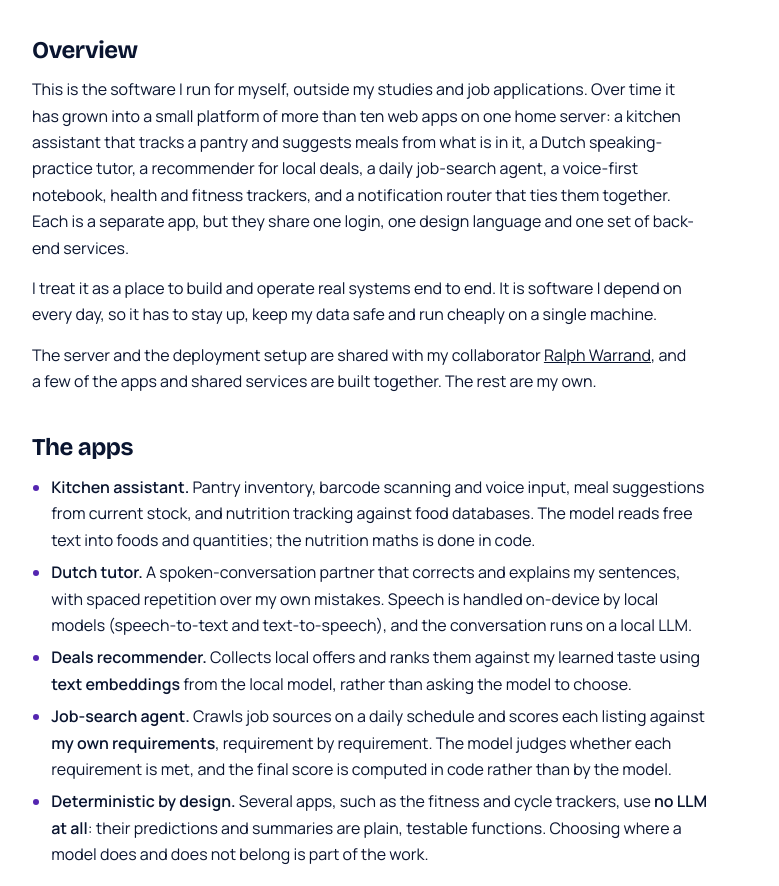
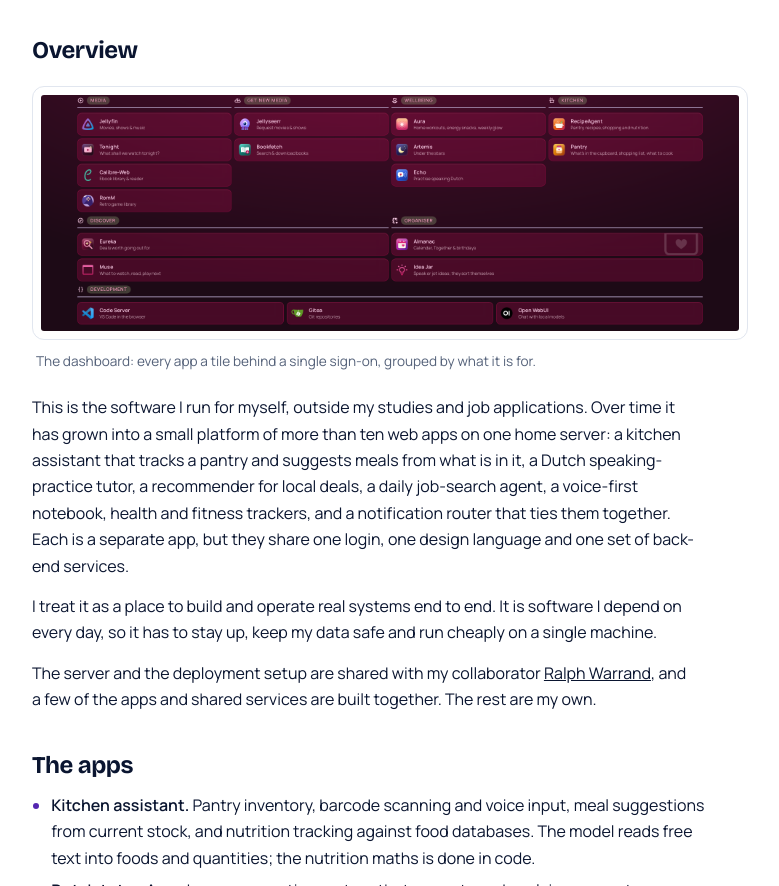
Before and after one commit to Shreya-Sebastian/Shreya-Sebastian.github.io, a plain HTML site: page projects/homelab/index.html in a window 1280 px wide. Shown: the part 1278-2164 px from the top of the page, without its empty margins (92-871 px from the left). Drawn offline with nearby package versions, Linux system fonts and the light colour scheme.

Commit message:
homelab: add dashboard screenshot to the overview

```diff
--- a/projects/homelab/index.html
+++ b/projects/homelab/index.html
@@ -52,6 +52,7 @@
 <div class="callout tldr"><p class="tldr-label">Summary</p><ul><li>A platform of <strong>more than ten containerised web apps</strong> I designed, built and run on a home server, each reached through a single sign-on and installable on my phone as its own app.</li><li>LLMs are used for specific jobs (understanding language, classifying it, and extracting structured fields), running <strong>locally on an Ollama server</strong> (Llama 3.1, structured JSON output), with optional fallback to hosted models (Claude, Gemini, Amazon Bedrock) under a per-task budget.</li><li>A deliberate split throughout: the model does only language, classification and extraction, while <strong>every number, score and prediction is computed in deterministic, testable code</strong>.</li><li>Each push to <code>main</code> is built, deployed and health-checked automatically in a <strong>GitOps workflow</strong>, with Docker Compose per app, a reverse proxy and per-app data that survives every deploy.</li></ul></div>
 
 <h2>Overview</h2>
+<figure><img src="/img/platform_dashboard.png" width="1920" height="648" loading="lazy" alt="The platform's dashboard: a dark, rose-toned grid of app tiles grouped into Media, Get new media, Wellbeing, Kitchen, Discover, Organiser and Development. Each tile shows an app icon, name and a one-line description, all reached through one sign-on."><figcaption>The dashboard: every app a tile behind a single sign-on, grouped by what it is for.</figcaption></figure>
 <p>This is the software I run for myself, outside my studies and job applications. Over time it has grown into a small platform of more than ten web apps on one home server: a kitchen assistant that tracks a pantry and suggests meals from what is in it, a Dutch speaking-practice tutor, a recommender for local deals, a daily job-search agent, a voice-first notebook, health and fitness trackers, and a notification router that ties them together. Each is a separate app, but they share one login, one design language and one set of back-end services.</p>
 <p>I treat it as a place to build and operate real systems end to end. It is software I depend on every day, so it has to stay up, keep my data safe and run cheaply on a single machine.</p>
 <p>The server and the deployment setup are shared with my collaborator <a href="https://github.com/giralfe">Ralph Warrand</a>, and a few of the apps and shared services are built together. The rest are my own.</p>
```
Also changed, not shown: img/platform_dashboard.png (added).
